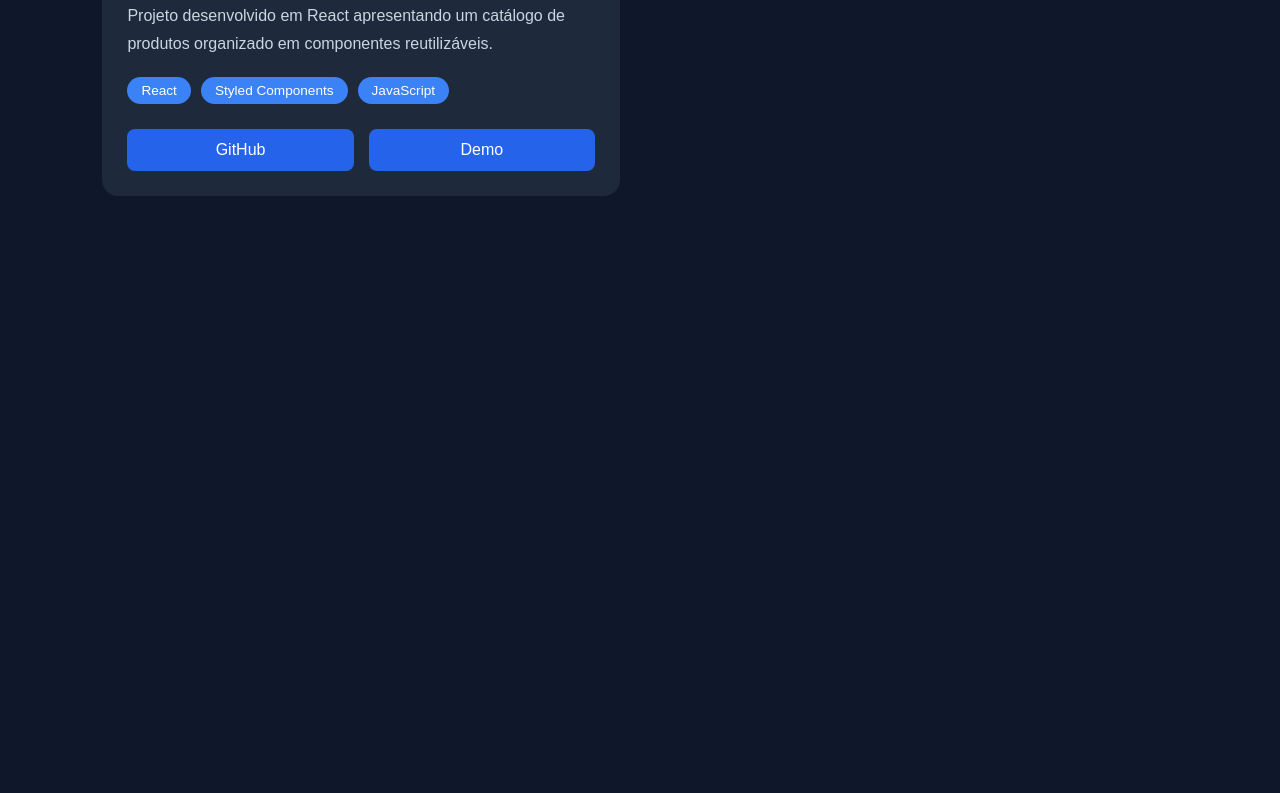
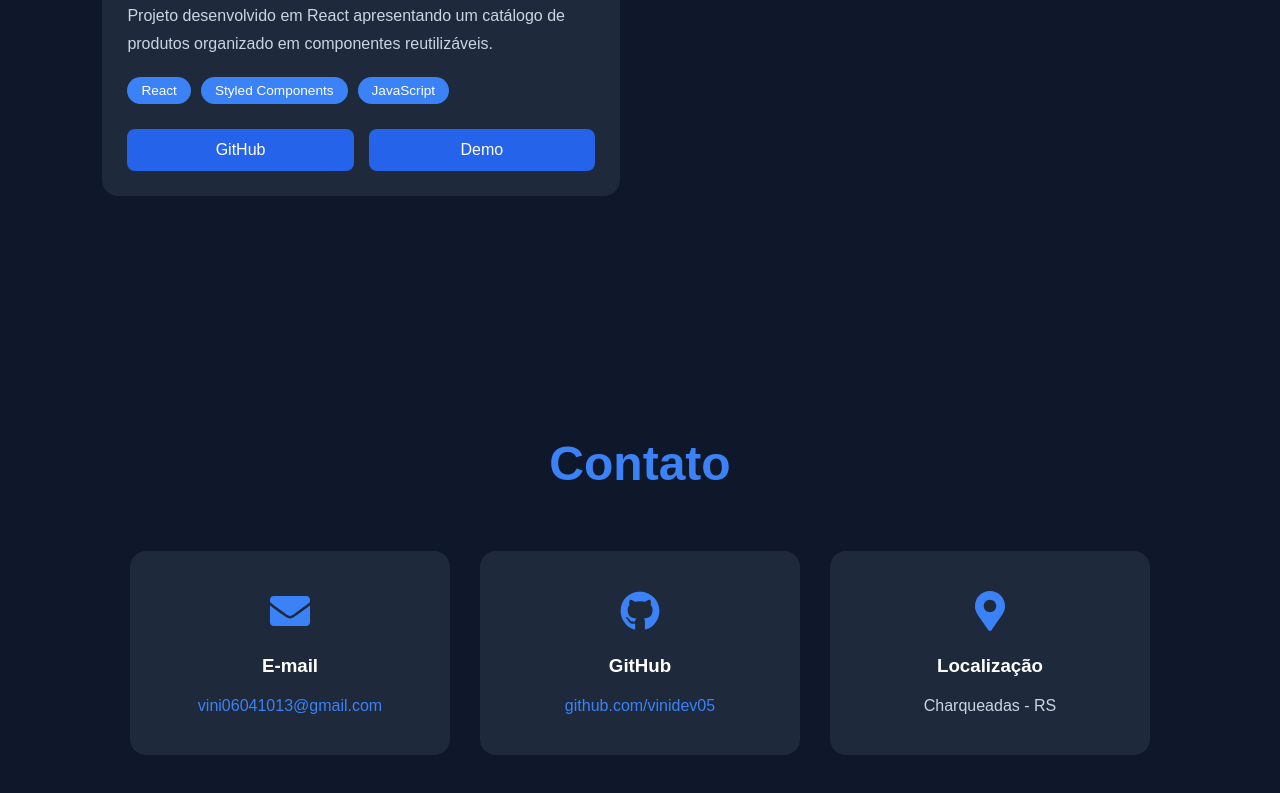
Before and after one commit to vinidev05/portifolio-vinicius_machado, a React (Vite) app: page / in a window 1280 px wide. Shown: the part 3623-4416 px from the top of the page. Before the commit the page ends 3939 px from the top, so only its background shows below. Built offline with nearby package versions, Linux system fonts and the light colour scheme.

Commit message:
feat: adiciona seção Contato

```diff
--- a/src/App.jsx
+++ b/src/App.jsx
@@ -3,6 +3,7 @@ import Hero from "./components/Hero";
 import About from "./components/About";
 import Skills from "./components/Skills";
 import Projects from "./components/Projects"
+import Contact from "./components/Contact"
 
 function App() {
   return (
@@ -12,6 +13,7 @@ function App() {
       <About />
       <Skills />
       <Projects/>
+      <Contact/>
     </>
   );
 }
--- a/src/components/Contact/index.jsx
+++ b/src/components/Contact/index.jsx
@@ -0,0 +1,57 @@
+import { FaEnvelope, FaGithub, FaMapMarkerAlt } from "react-icons/fa";
+
+import {
+  Container,
+  Title,
+  Cards,
+  Card,
+  CardTitle,
+  CardText,
+  Link,
+} from "./styles";
+
+const Contact = () => {
+  return (
+    <Container id="contato">
+      <Title>Contato</Title>
+
+      <Cards>
+        <Card>
+          <FaEnvelope size={40} />
+          <CardTitle>E-mail</CardTitle>
+
+          <CardText>
+            <Link href="mailto:vini06041013@gmail.com">
+              vini06041013@gmail.com
+            </Link>
+          </CardText>
+        </Card>
+
+        <Card>
+          <FaGithub size={40} />
+          <CardTitle>GitHub</CardTitle>
+
+          <CardText>
+            <Link
+              href="https://github.com/vinidev05"
+              target="_blank"
+            >
+              github.com/vinidev05
+            </Link>
+          </CardText>
+        </Card>
+
+        <Card>
+          <FaMapMarkerAlt size={40} />
+          <CardTitle>Localização</CardTitle>
+
+          <CardText>
+            Charqueadas - RS
+          </CardText>
+        </Card>
+      </Cards>
+    </Container>
+  );
+};
+
+export default Contact;
--- a/src/components/Contact/styles.js
+++ b/src/components/Contact/styles.js
@@ -0,0 +1,61 @@
+import styled from "styled-components";
+
+export const Container = styled.section`
+  padding: 120px 8%;
+`;
+
+export const Title = styled.h2`
+  text-align: center;
+  color: #3b82f6;
+  font-size: 3rem;
+  margin-bottom: 60px;
+`;
+
+export const Cards = styled.div`
+  display: flex;
+  justify-content: center;
+  gap: 30px;
+  flex-wrap: wrap;
+`;
+
+export const Card = styled.div`
+  background: #1e293b;
+  width: 320px;
+
+  padding: 40px;
+
+  border-radius: 16px;
+
+  text-align: center;
+
+  transition: .3s;
+
+  color: white;
+
+  svg{
+    color:#3b82f6;
+    margin-bottom:20px;
+  }
+
+  &:hover{
+    transform: translateY(-8px);
+
+    box-shadow:0 12px 30px rgba(59,130,246,.25);
+  }
+`;
+
+export const CardTitle = styled.h3`
+  margin-bottom:20px;
+`;
+
+export const CardText = styled.p`
+  color:#cbd5e1;
+`;
+
+export const Link = styled.a`
+  color:#3b82f6;
+
+  &:hover{
+    text-decoration:underline;
+  }
+`;
```
